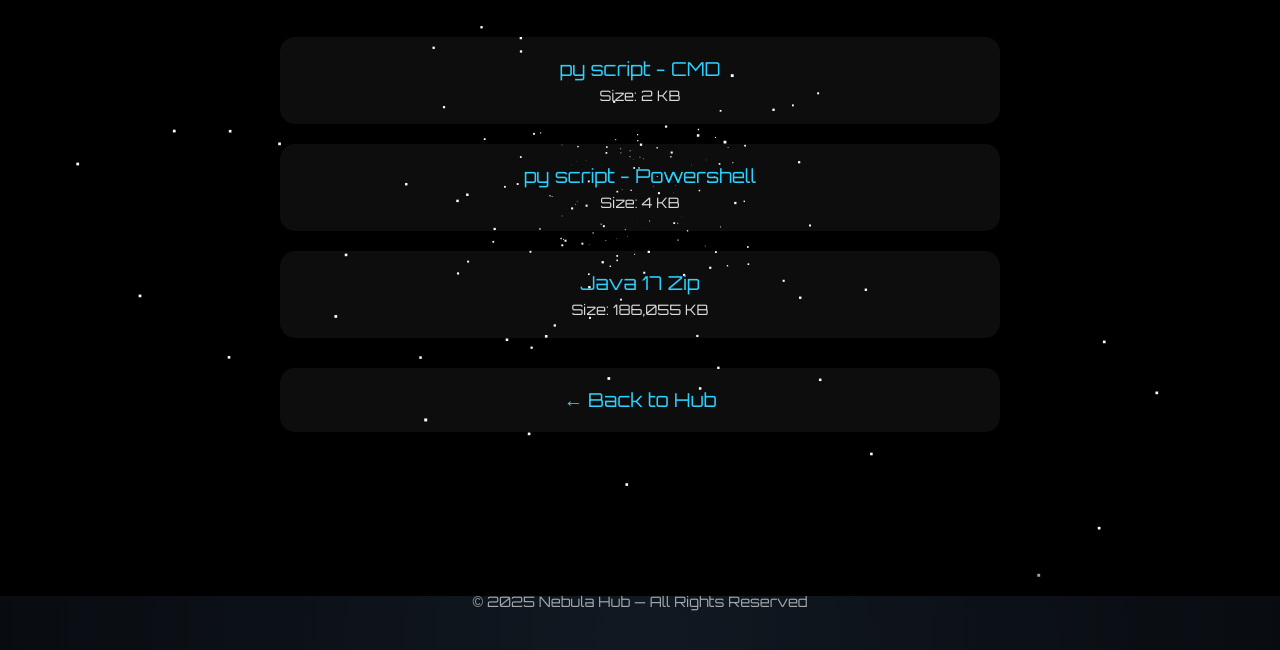
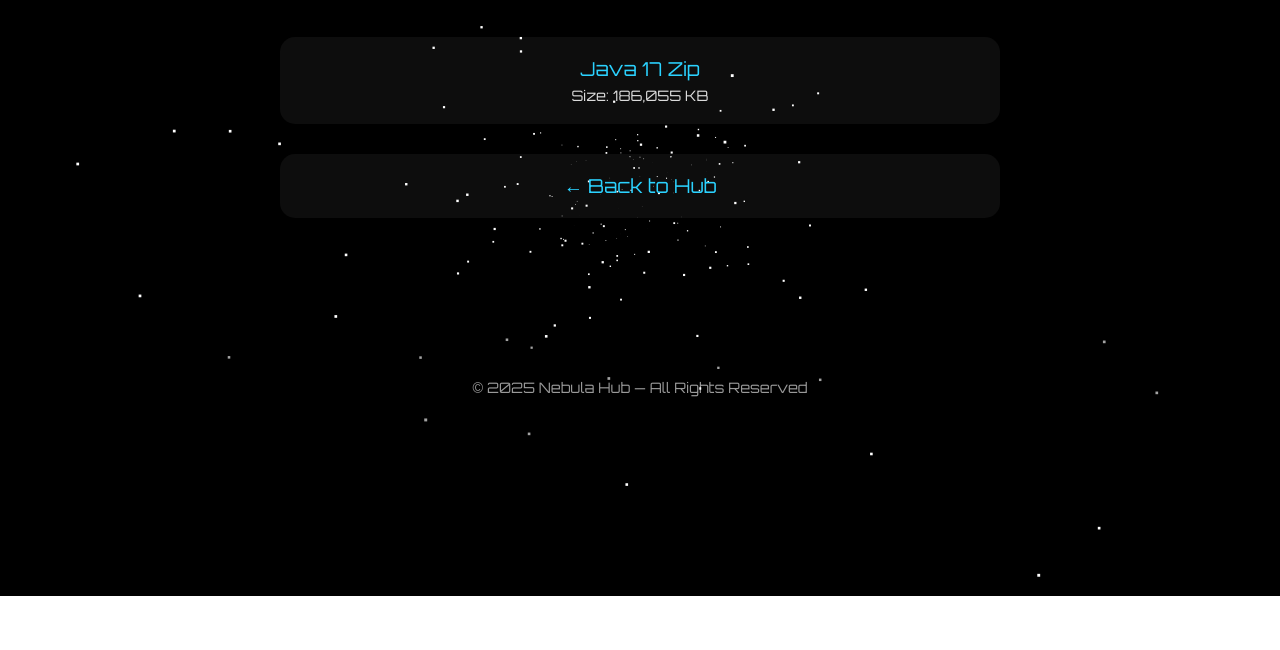
Before and after one commit to Nebula-Vault/Hub, a plain HTML site: page Random.html in a window 1280 px wide. Shown: the part 204-854 px from the top of the page. After the commit the page ends 800 px from the top, so only its background shows below. Drawn offline with Linux system fonts and the light colour scheme.

Commit message:
Update Random.html

```diff
--- a/Random.html
+++ b/Random.html
@@ -129,18 +129,6 @@
     <h2>Microsoft Store Apps</h2>
     <ul class="version-list">
       <li>
-        <a href="https://drive.google.com/uc?export=download&id=1LGbaVPvBTH1O1ahXPHaiToQ4ZhBujj7u" target="_blank" class="version-btn">
-          py script - CMD
-          <span>Size: 2 KB</span>
-        </a>
-      </li>
-      <li>
-        <a href="https://drive.google.com/uc?export=download&id=1xQ1CwTkzr2eZZxXMhS2keptUqd3vnVo7" target="_blank" class="version-btn">
-          py script - Powershell
-          <span>Size: 4 KB</span>
-        </a>
-      </li>
-      <li>
         <a href="https://drive.google.com/uc?export=download&id=1q-n5ncRSaT3Ys3wN9VZ124UMzRFhC7Pm" target="_blank" class="version-btn">
           Java 17 Zip
           <span>Size: 186,055 KB</span>
```
